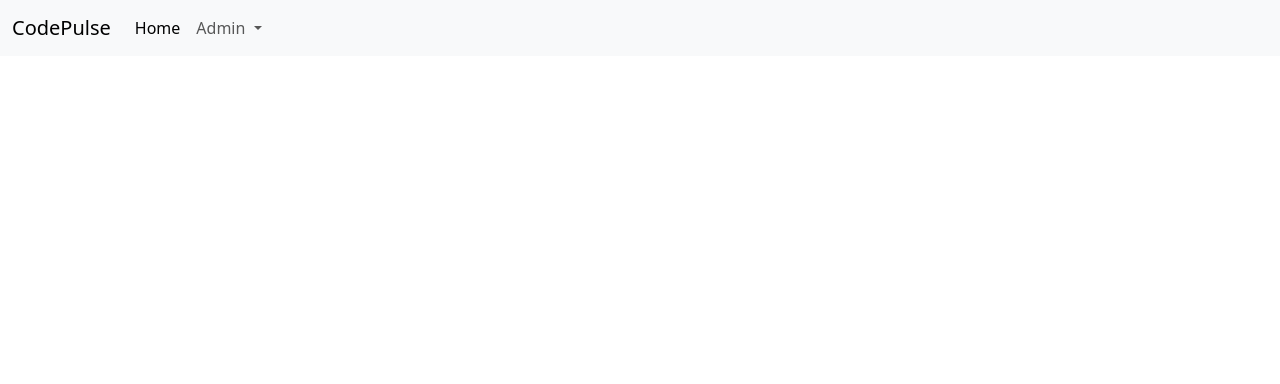
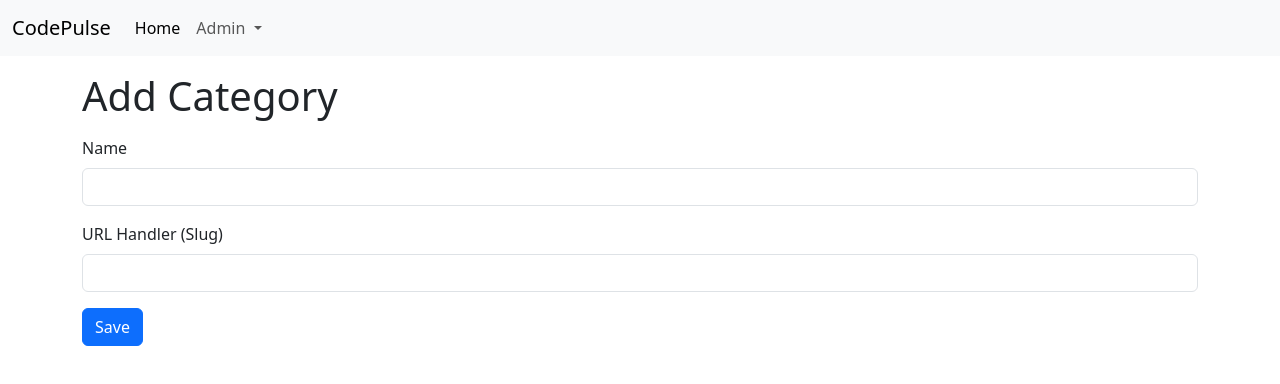
Before and after one commit to SohelPerves/CodePulse, an Angular app: page /admin/categories/add in a window 1280 px wide. Before the commit this address led to /. Shown: the top 384 px of the page. Built offline with nearby package versions, Linux system fonts and the light colour scheme.

Commit message:
add form

```diff
--- a/src/app/app.routes.ts
+++ b/src/app/app.routes.ts
@@ -1,9 +1,14 @@
 import { Routes } from '@angular/router';
 import { CategoryList } from './features/category/category-list/category-list';
+import { AddCategory } from './features/category/add-category/add-category';
 
 export const routes: Routes = [
   {
     path: 'admin/categories',
     component: CategoryList,
   },
+  {
+    path: 'admin/categories/add',
+    component: AddCategory,
+  },
 ];
--- /dev/null
+++ b/src/app/features/category/add-category/add-category.html
@@ -0,0 +1,19 @@
+<div class="container">
+  <h1 class="mt-3">Add Category</h1>
+
+  <form [formGroup]="addCategoryFormGroup" (ngSubmit)="onSubmit()">
+    <div class="mt-3">
+      <div class="mt-3">
+        <label class="form-label">Name</label>
+        <input type="text" class="form-control" formControlName="name" />
+      </div>
+      <div class="mt-3">
+        <label class="form-label">URL Handler (Slug)</label>
+        <input type="text" class="form-control" formControlName="urlHandle" />
+      </div>
+      <div class="mt-3">
+        <button type="submit" class="btn btn-primary">Save</button>
+      </div>
+    </div>
+  </form>
+</div>
--- /dev/null
+++ b/src/app/features/category/add-category/add-category.ts
@@ -0,0 +1,19 @@
+import { Component } from '@angular/core';
+import { FormControl, FormGroup, ReactiveFormsModule } from '@angular/forms';
+
+@Component({
+  selector: 'app-add-category',
+  imports: [ReactiveFormsModule],
+  templateUrl: './add-category.html',
+  styleUrl: './add-category.css',
+})
+export class AddCategory {
+  addCategoryFormGroup = new FormGroup({
+    name: new FormControl<string>('', { nonNullable: true }),
+    urlHandle: new FormControl<string>('', { nonNullable: true }),
+  });
+
+  onSubmit() {
+    console.log(this.addCategoryFormGroup.getRawValue());
+  }
+}
--- a/src/app/features/category/category-list/category-list.html
+++ b/src/app/features/category/category-list/category-list.html
@@ -1,6 +1,6 @@
 <div class="container">
   <h1 class="mt-3">Category List</h1>
   <div class="d-flex justify-content-end mt-3">
-    <a href="" class="btn btn-primary">Add Category</a>
+    <a [routerLink]="['/admin', 'categories', 'add']" class="btn btn-primary">Add Category</a>
   </div>
 </div>
```
Also changed, not shown: src/app/features/category/category-list/category-list.ts (+3 -4 lines), src/app/features/category/add-category/add-category.css (added), 1 other file (tests, documents, lock files or other folders).
